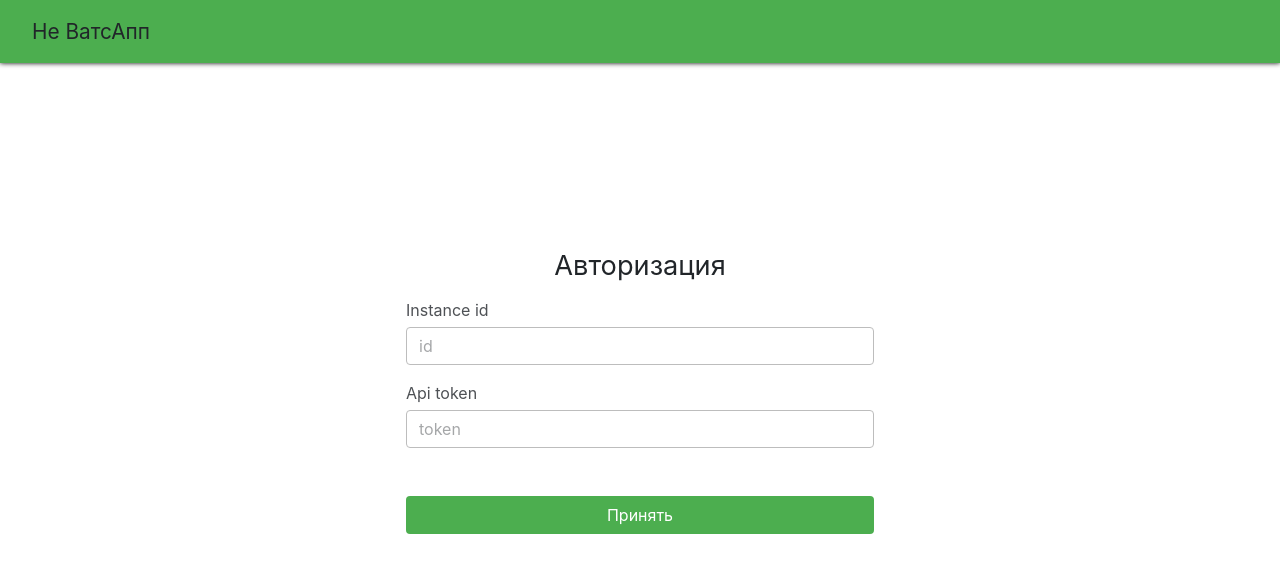
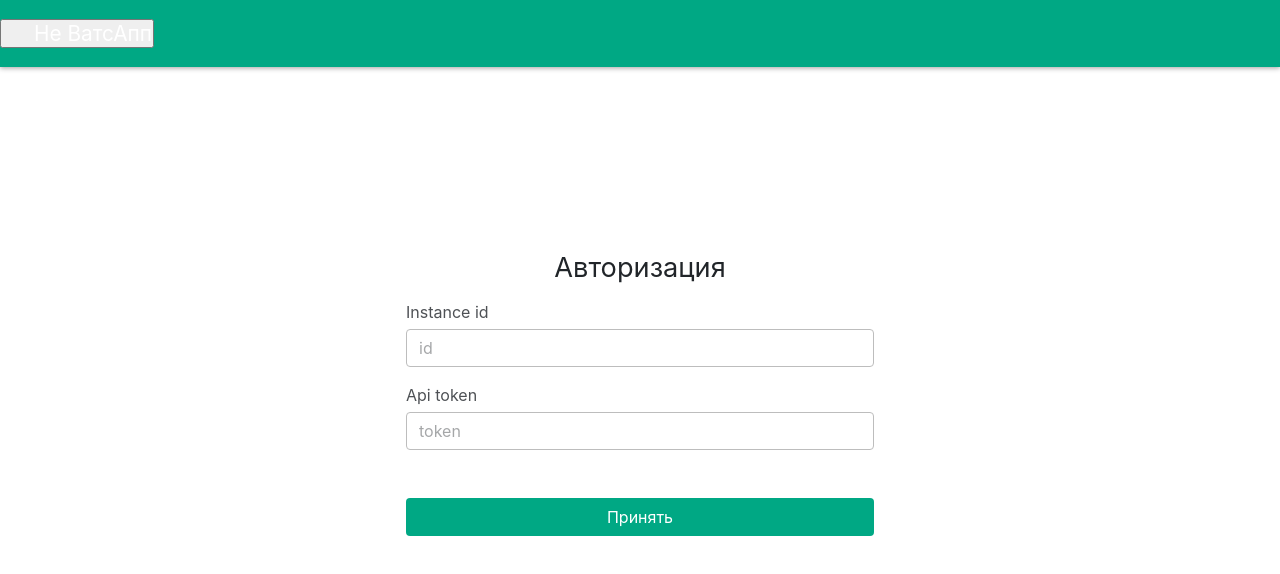
Before and after one commit to artem-mar/green-api-test, a React (Create React App) app: page /login in a window 1280 px wide. Shown: the top 574 px of the page. Built offline with nearby package versions, Linux system fonts and the light colour scheme.

Commit message:
upd styles

```diff
--- a/src/components/AddChatForm/AddChatForm.module.scss
+++ b/src/components/AddChatForm/AddChatForm.module.scss
@@ -1,11 +1,12 @@
 .container {
   width: 100%;
-  height: 6rem;
+  height: calc(6rem - 2px);
   display: flex;
   align-items: center;
   justify-content: center;
   padding: 0 1.5rem;
-  box-shadow: 0 1px 4px #a1a1a1;
+  margin-bottom: 2px;
+  box-shadow: 0 1px 2px 0 #a1a1a1;
 }
 
 .form {
@@ -21,7 +22,7 @@
   font-weight: 400;
   line-height: 1.5;
   color: #212529;
-  background-color: #fff;
+  background-color: #f0f2f5;
   background-clip: padding-box;
   border: 1px solid #bdbdbd;
   border-top-left-radius: 0.25rem;
@@ -30,9 +31,7 @@
   transition: border-color 0.15s ease-in-out, box-shadow 0.15s ease-in-out;
 
   &:focus {
-    color: #212529;
     outline: 0;
-    box-shadow: 0 0 0 0.2rem #9e9e9e40;
   }
 
   &::placeholder {
@@ -48,15 +47,13 @@
   font-weight: 400;
   line-height: 1.5;
   color: #212529;
-  background-color: #fff;
+  background-color: #f0f2f5;
   background-clip: padding-box;
   border: 1px solid #bdbdbd;
   border-top-right-radius: 0.25rem;
   border-bottom-right-radius: 0.25rem;
 
   &:hover {
-    outline: 0;
-    box-shadow: 0 0 0 0.2rem #9e9e9e40;
     cursor: pointer;
   }
   &:active {
--- a/src/components/ChatList/ChatList.module.scss
+++ b/src/components/ChatList/ChatList.module.scss
@@ -1,15 +1,18 @@
 .chatList {
   height: calc(100vh - 6rem);
   overflow-y: scroll;
+  background-color: #f0f2f5;
+  border-right: 1px solid #bdbdbd;
 
   &::-webkit-scrollbar {
-    width: 2px;
+    width: 3px;
+    background-color: #f0f2f5;
   }
 
   &::-webkit-scrollbar-track-piece {
-      background: #fff
+      background: #f0f2f5;
   }
   &::-webkit-scrollbar-thumb {
-      background: #888
+      background: #888;
   }
 }
--- a/src/components/ChatListItem/ChatListItem.module.scss
+++ b/src/components/ChatListItem/ChatListItem.module.scss
@@ -4,7 +4,7 @@
   border-bottom: 1px solid #b9b9b9;
   display: block;
   width: 100%;
-  background: #fff;
+  background-color: #f0f2f5;
   font-size: 1rem;
   text-align: left;
   cursor: pointer;
@@ -17,9 +17,10 @@
 }
 
 .selected {
-  background-color: #66da69;
+  background-color: #00a884;
+  color: #fff;
 
   &:hover {
-    background-color: #66da69;
+    background-color: #00a884;
   }
 }
--- a/src/components/Header/Header.module.scss
+++ b/src/components/Header/Header.module.scss
@@ -1,26 +1,18 @@
 .nav {
   width: 100%;
-  background-color: #4CAE4F;
+  background-color: #00a884;
   padding: 1.2rem 0;
   display: block;
-  box-shadow: 0px 0px 5px #000;
+  box-shadow: 0 1px 5px 0 #a1a1a1;
 }
 
 .header {
   margin-left: 2rem;
   font-size: 1.3rem;
   font-weight: 400;
+  color: #fff;
 }
 
-.btn {
-  background-color: inherit;
-  border: 0;
+.logo {
   color: #fff;
-
-  &:hover {
-    cursor: pointer;
-  }
-  &:active {
-    transform: translate(1px, 1px);
-  }
 }
--- a/src/components/LoginForm/LoginForm.module.scss
+++ b/src/components/LoginForm/LoginForm.module.scss
@@ -84,22 +84,23 @@
   font-weight: 400;
   line-height: 1.5;
   color: #fff;
-  background-color: #4CAE4F;
+  background-color: #00a884;
   background-clip: padding-box;
   border: none;
   border-radius: 0.25rem;
   margin-top: 3rem;
+  transition: 0.5s;
 
   &:hover {
-    background-color: #009805;
+    background-color: #008a6c;
     cursor: pointer;
   }
   &:active {
-    background-color: #4CAE4F;
+    background-color: #00a884;
     transform: translate(1px, 1px);
   }
   &:focus-visible {
-    background-color: #4CAE4F;
+    background-color: #00a884;
   }
   &:disabled {
     background-color: #5c5c5c;
--- a/src/pages/MainPage/MainPage.module.scss
+++ b/src/pages/MainPage/MainPage.module.scss
@@ -9,7 +9,3 @@
 .gridLeft {
   min-width: 300px;
 }
-
-.gridRight {
-  background-color: burlywood;
-}
```
